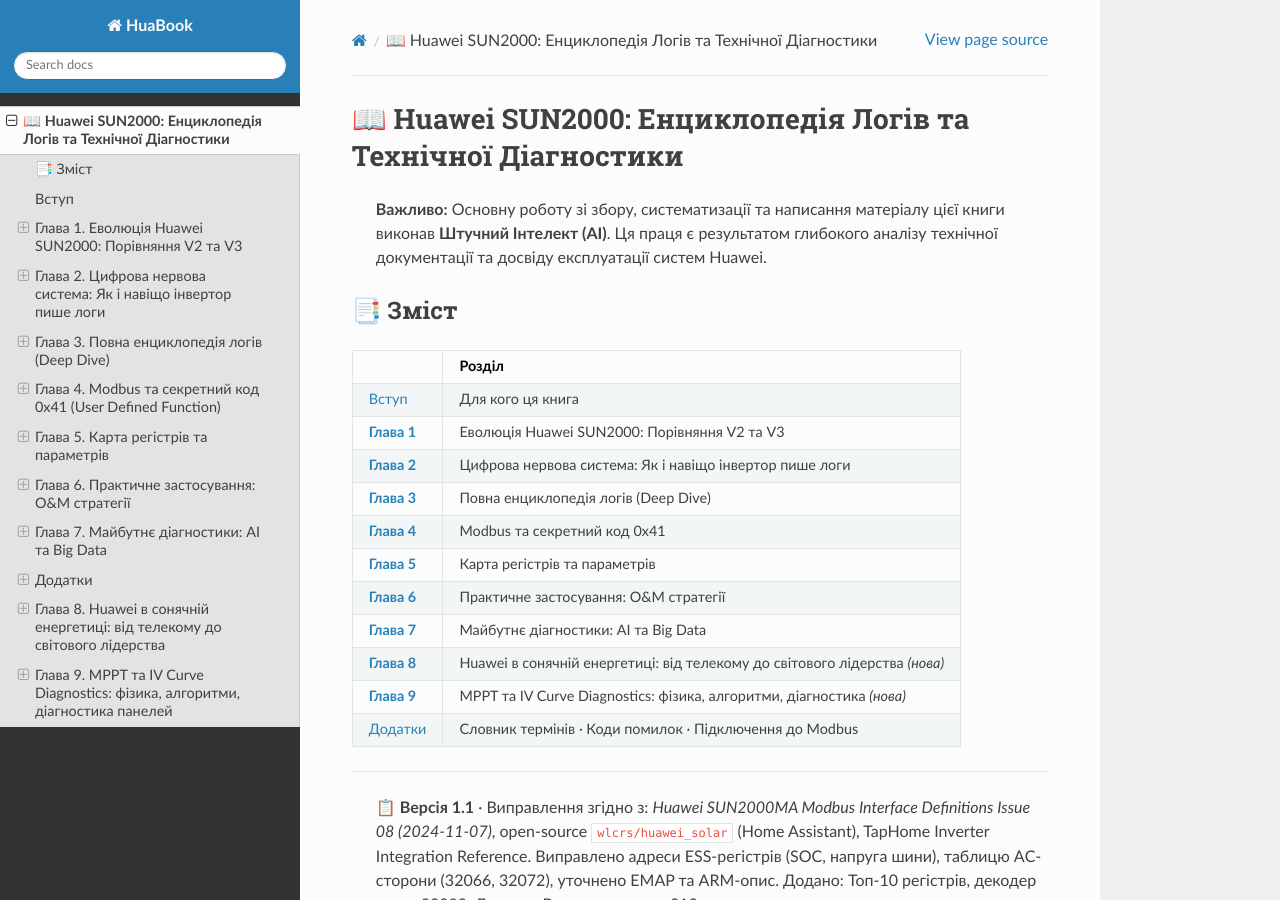
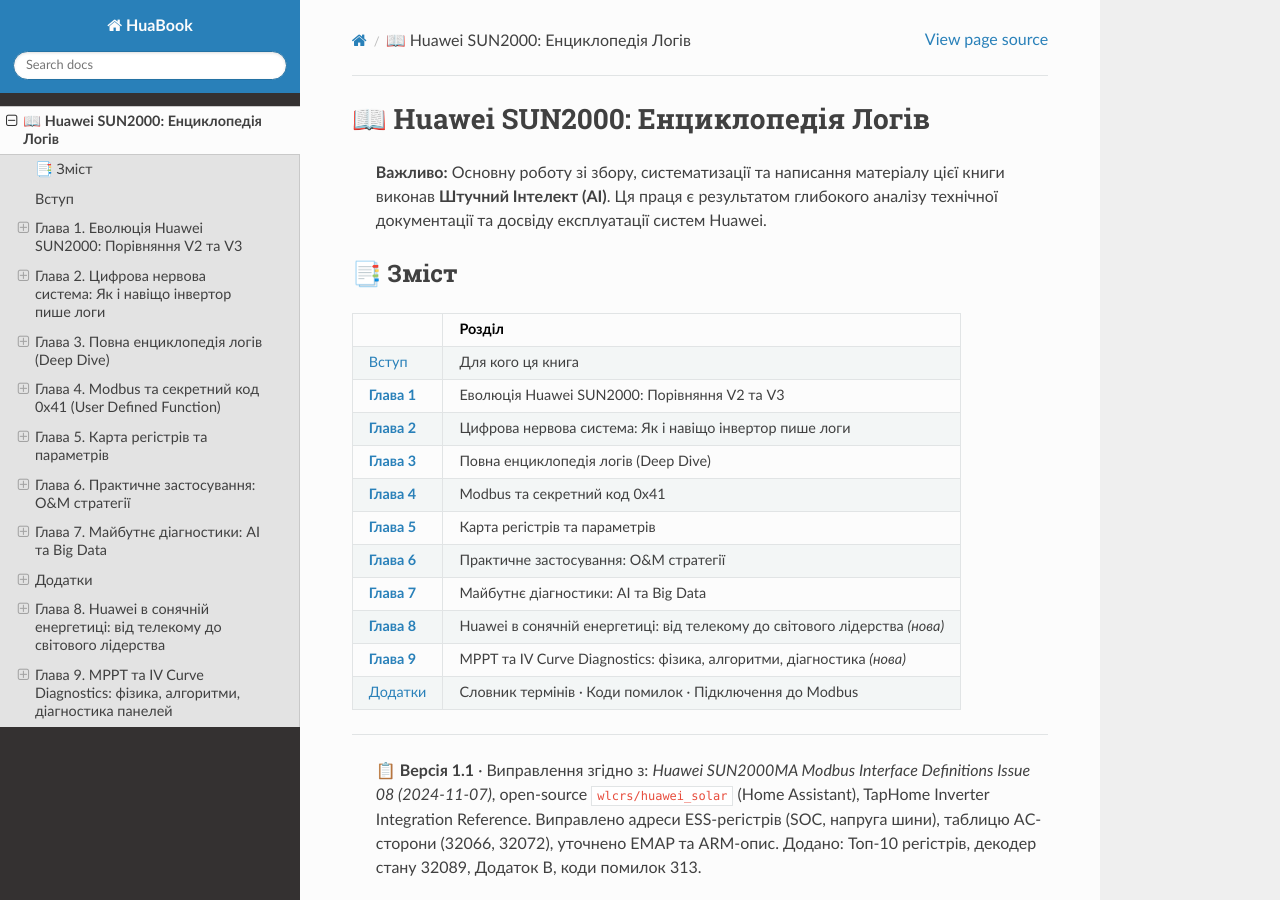
Before and after one commit to andysu/HuaBook, a Sphinx documentation site: the page built from docs/HuaweiBook.md, in a window 1280 px wide and 900 px high. Built offline with Sphinx 7.4.7 and the Read the Docs theme 3.1.0, drawn with Linux system fonts in a browser that asks for light colours.

Commit message:
from home

```diff
--- a/docs/HuaweiBook.md
+++ b/docs/HuaweiBook.md
@@ -1,4 +1,4 @@
-# 📖 Huawei SUN2000: Енциклопедія Логів та Технічної Діагностики
+# 📖 Huawei SUN2000: Енциклопедія Логів
 
 
 > **Важливо:** Основну роботу зі збору, систематизації та написання матеріалу цієї книги виконав **Штучний Інтелект (AI)**. Ця праця є результатом глибокого аналізу технічної документації та досвіду експлуатації систем Huawei.
```
